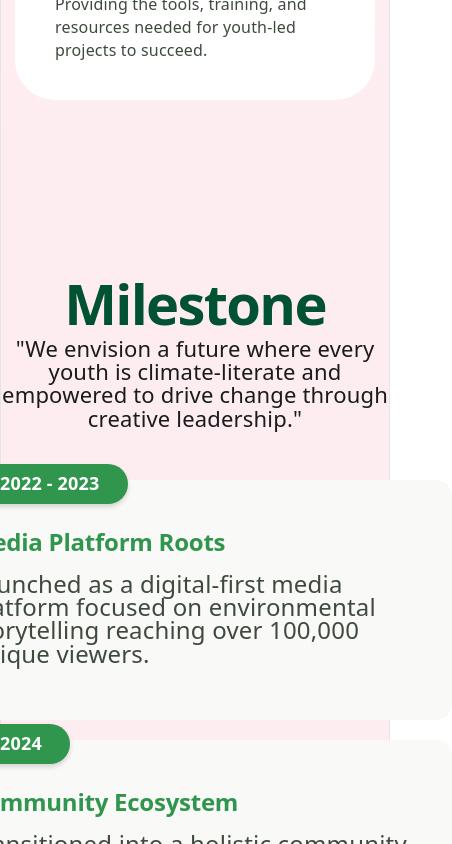
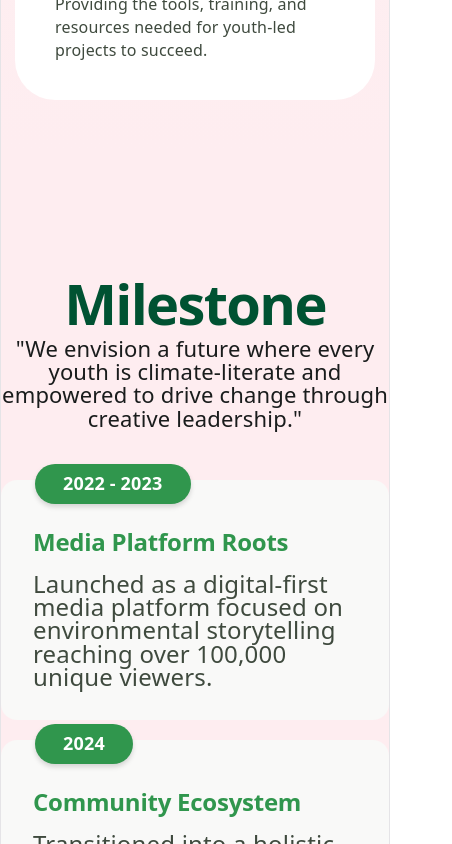
Before and after one commit to ItsMeSparker/Green_Youth_Website, a React (Vite) app: page / in a window 390 px wide. Shown: the part 4887-5731 px from the top of the page, 452 px wide, since content can reach past the window. Built offline with nearby package versions, Linux system fonts and the light colour scheme.

Commit message:
Fix Exceeding Cards

```diff
--- a/src/App.css
+++ b/src/App.css
@@ -834,4 +834,8 @@ div.green_round_frame {
   align-items: center;
   justify-content: center;
 }
+
+  .milestone-card {
+    width:auto
+  };
 }
```
